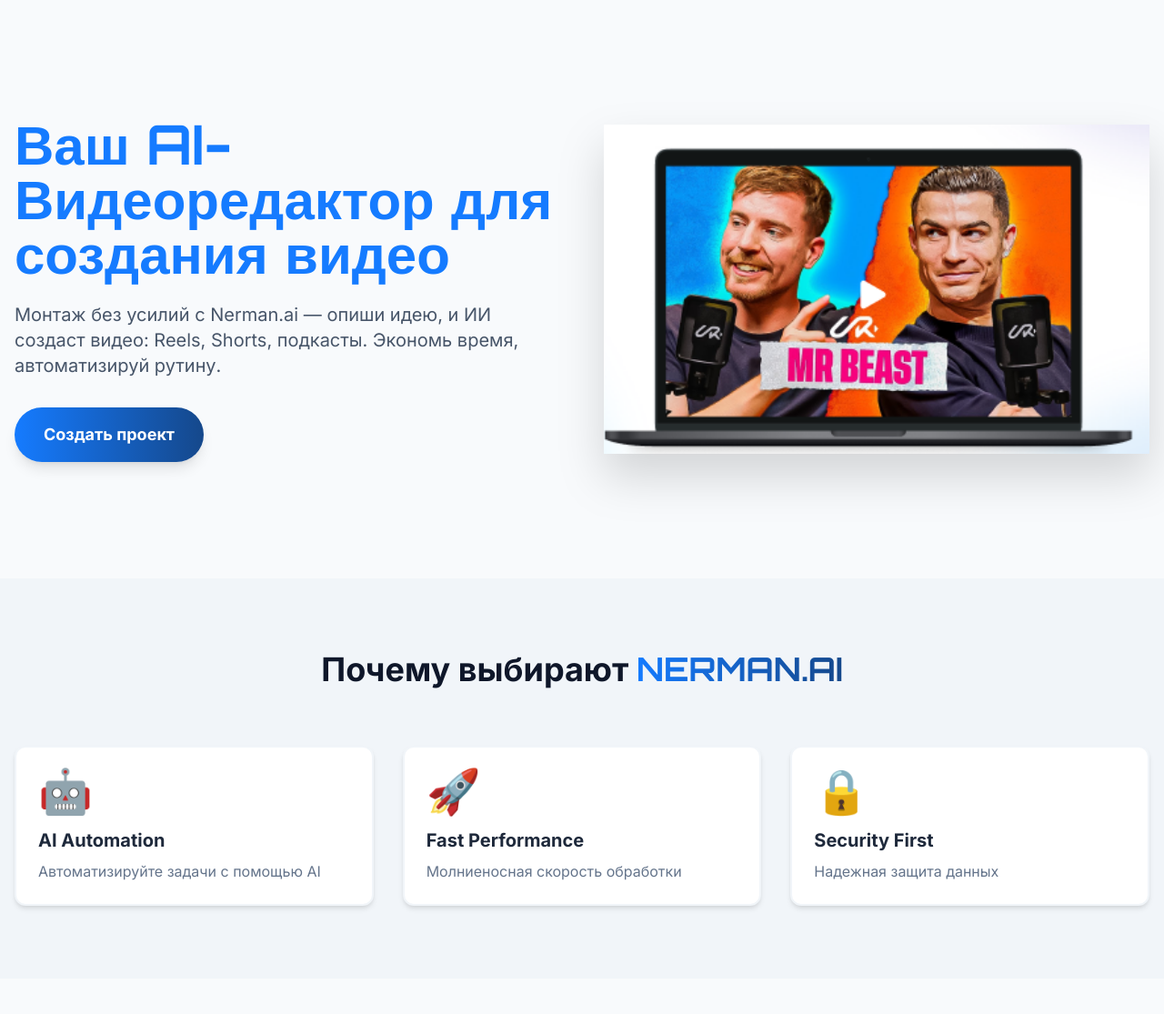
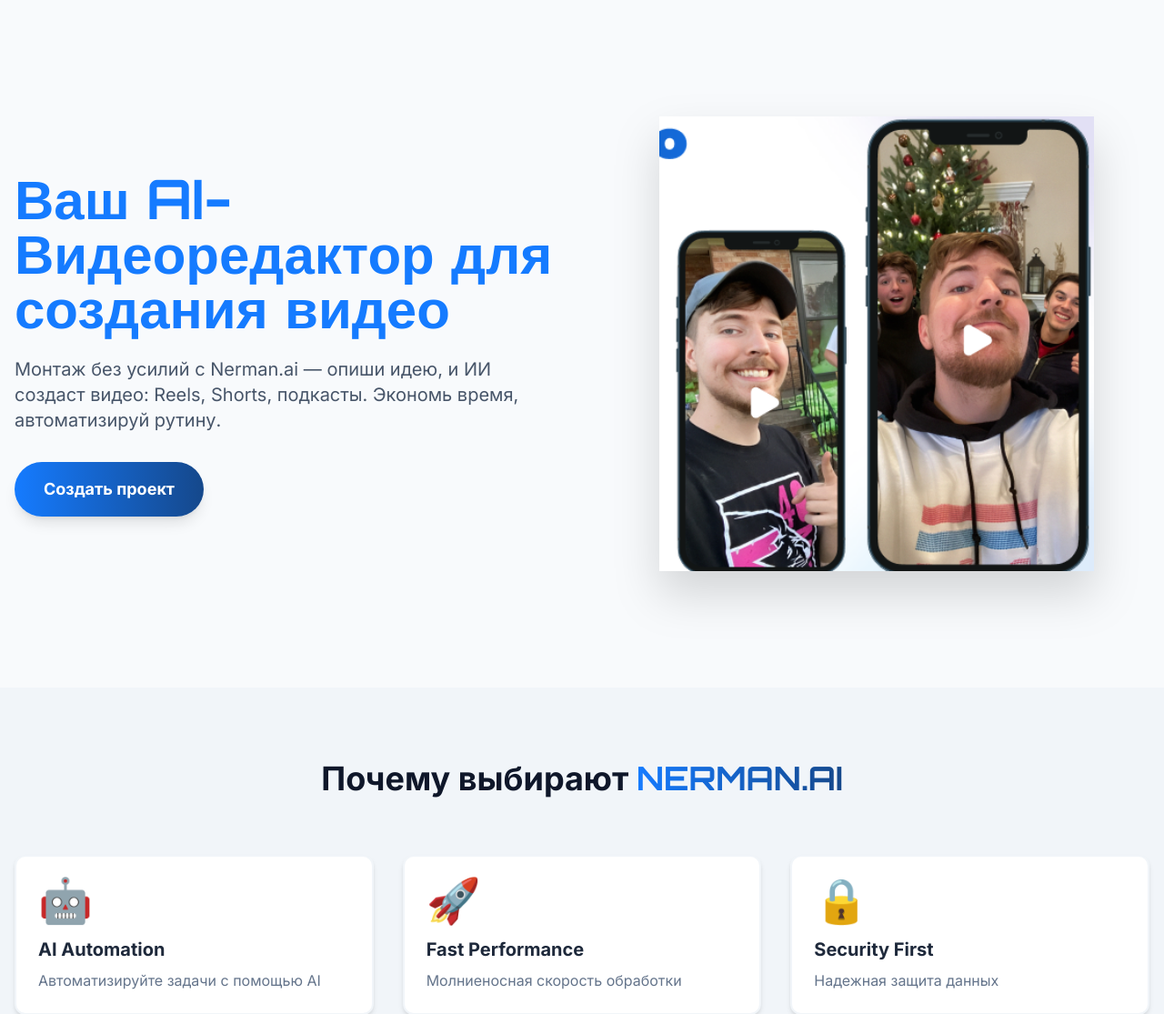
Before and after one commit to muhamedovamahfuza-lab/Nerman_Ai, a Django app: page /ru/ in a window 1280 px wide; the page is wider, and only the part inside the window is pictured. Shown: the part 129-1244 px from the top of that part at 91% size. Run offline with Django 5.2, Linux system fonts and the light colour scheme; some libraries are stand-ins or nearby versions.

Commit message:
header main122

```diff
--- a/templates/public/home.html
+++ b/templates/public/home.html
@@ -22,9 +22,9 @@
                     </a>
                 </div>
             </div>
-            <div class="relative">
-                <img src="{% static 'img/hero_laptop.png' %}" alt="AI Video Editor Interface"
-                    class="w-full relative z-10 drop-shadow-2xl">
+            <div class="relative flex justify-center">
+                <img src="{% static 'img/hero_phone_mrbeast.png' %}" alt="MrBeast on iPhone"
+                    class="h-[500px] w-auto object-contain relative z-10 drop-shadow-2xl">
             </div>
         </div>
     </div>
```
Also changed, not shown: static/img/hero_laptop_podcast.png (added), static/img/hero_phone_mrbeast.png (added).
